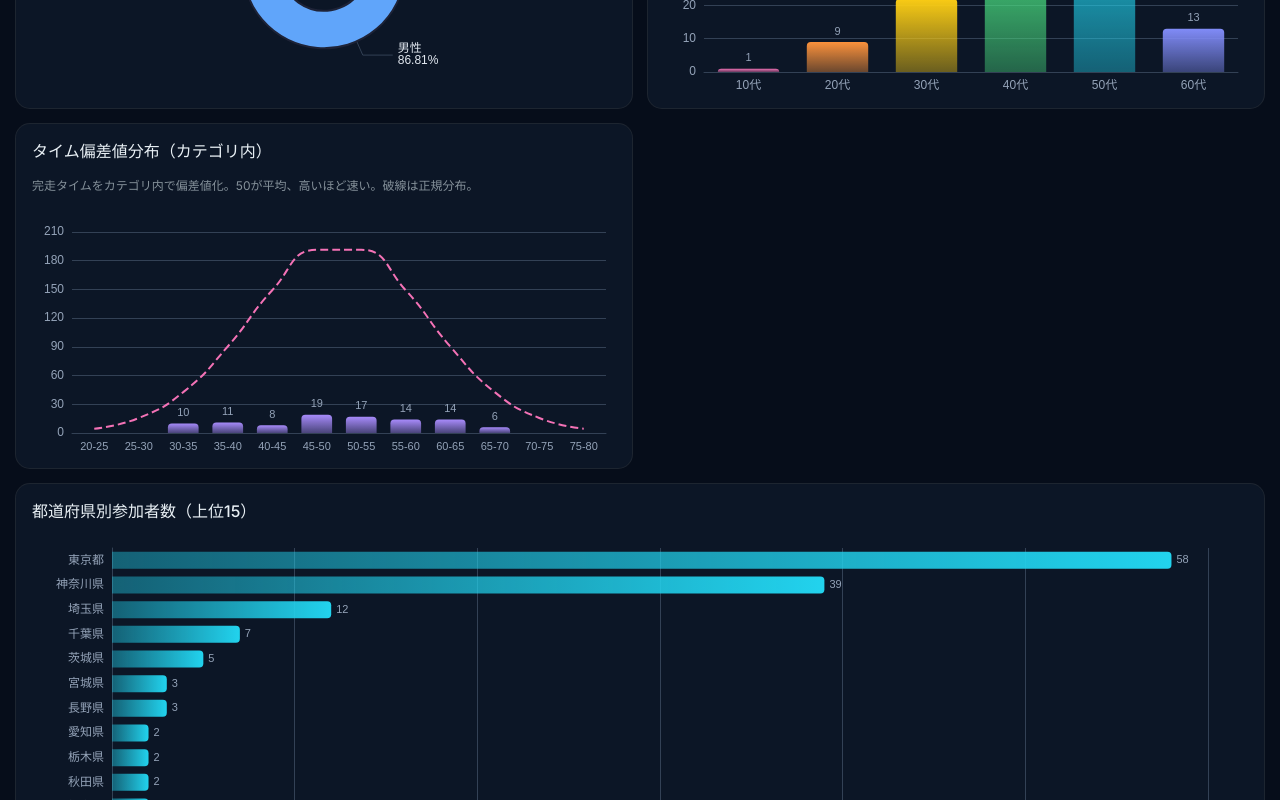
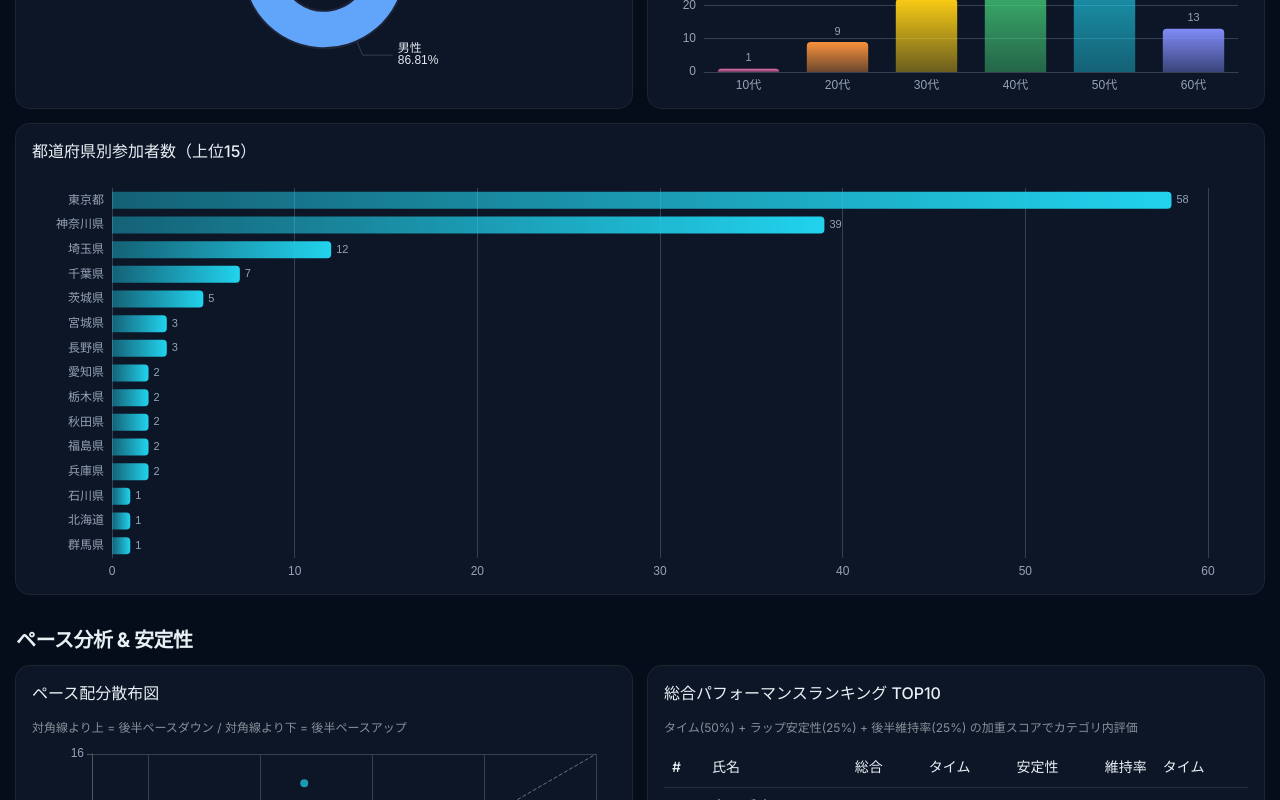
Before and after one commit to matsubo/shirosato-tt, a Next.js app: page / in a window 1280 px wide. Shown: the part 3300-4100 px from the top of the page. Built offline with nearby package versions, Linux system fonts and the light colour scheme.

Commit message:
fix: remove deviation distribution chart

```diff
--- a/src/components/stats-charts.tsx
+++ b/src/components/stats-charts.tsx
@@ -390,7 +390,6 @@ export function StatsCharts({ category }: StatsChartsProps) {
     <div className="grid gap-4 sm:grid-cols-2">
       <GenderRatioChart category={category} />
       <AgeDistributionChart category={category} />
-      <DeviationDistributionChart category={category} />
       <PrefectureDistributionChart category={category} />
     </div>
   );
```
